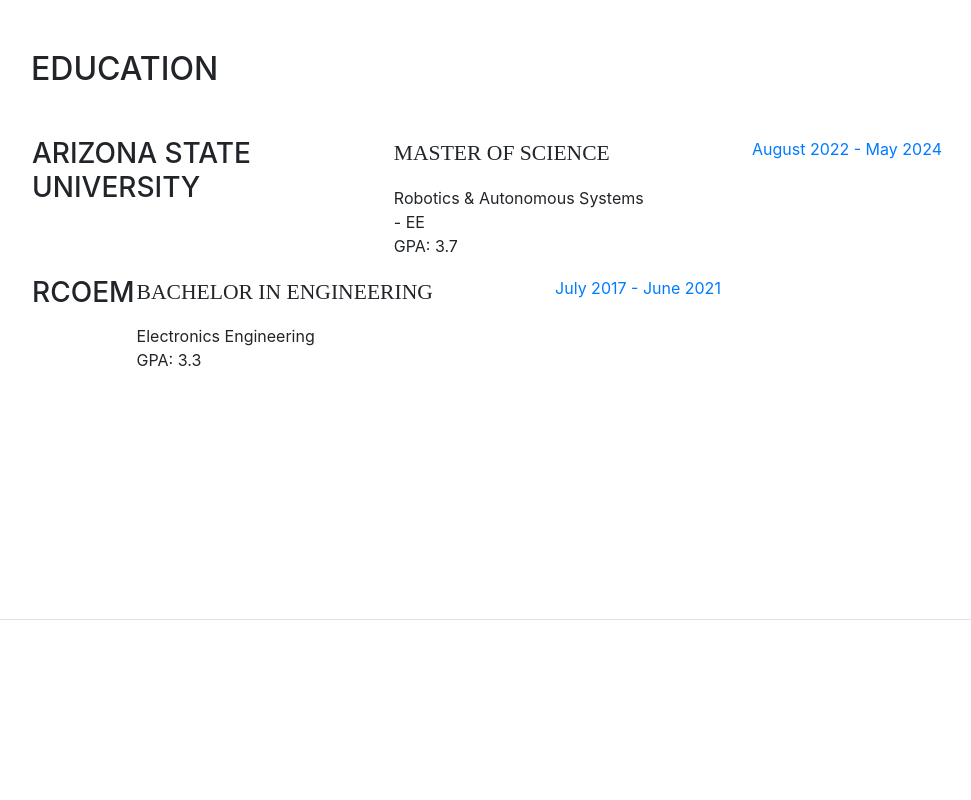
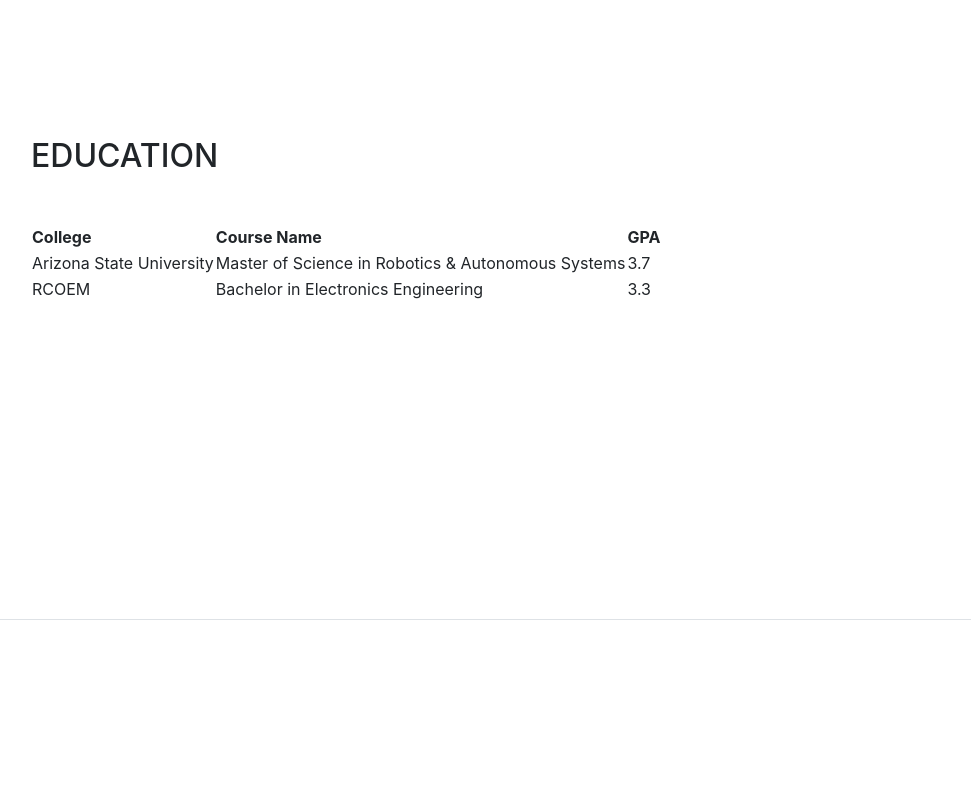
Before and after one commit to nishadkale2109/AME494598Fall2023, a website with bundled scripts: page basicServers/staticHosting/public/index.html in a window 1280 px wide. Shown: the part 1780-2580 px from the top of the page, without its empty margins (289-1260 px from the left). Built offline with nearby package versions, Linux system fonts and the light colour scheme; files whose address does not match are found by name; a web font is replaced by a local one.

Commit message:
modified:   basicServers/staticHosting/public/index.html

```diff
--- a/basicServers/staticHosting/public/index.html
+++ b/basicServers/staticHosting/public/index.html
@@ -151,33 +151,31 @@
         <div class="my-auto">
           <h2 class="mb-5">Education</h2>
           <table>
-            <tr class="resume-item d-flex flex-column flex-md-row">
-              <td>
-                <h3 class="mb-0">Arizona State University</h3>
-              </td>
-              <td>
-                <div class="subheading mb-3">Master of Science</div>
-                <div>Robotics & Autonomous Systems - EE</div>
-                <p>GPA: 3.7</p>
-              </td>
-              <td class="resume-date text-md-right">
-                <span class="text-primary">August 2022 - May 2024</span>
-              </td>
-            </tr>
-            <tr class="resume-item d-flex flex-column flex-md-row">
-              <td>
-                <h3 class="mb-0">RCOEM</h3>
-              </td>
-              <td>
-                <div class="subheading mb-3">Bachelor in Engineering</div>
-                <div>Electronics Engineering</div>
-                <p>GPA: 3.3</p>
-              </td>
-              <td class="resume-date text-md-right">
-                <span class="text-primary">July 2017 - June 2021</span>
-              </td>
-            </tr>
+            <thead>
+              <tr>
+                <th>College</th>
+                <th>Course Name</th>
+                <th>GPA</th>
+              </tr>
+            </thead>
+            <tbody>
+              <!-- Add your table rows here -->
+              <tr>
+                <td>Arizona State University</td>
+                <td>Master of Science in Robotics & Autonomous Systems</td>
+                <td>3.7</td>
+              </tr>
+              <tr>
+                <td>RCOEM</td>
+                <td>Bachelor in Electronics Engineering</td>
+                <td>3.3</td>
+              </tr>
+              <!-- Add more rows as needed -->
+            </tbody>
           </table>
+
+
+
         </div>
       </section>
 
```
